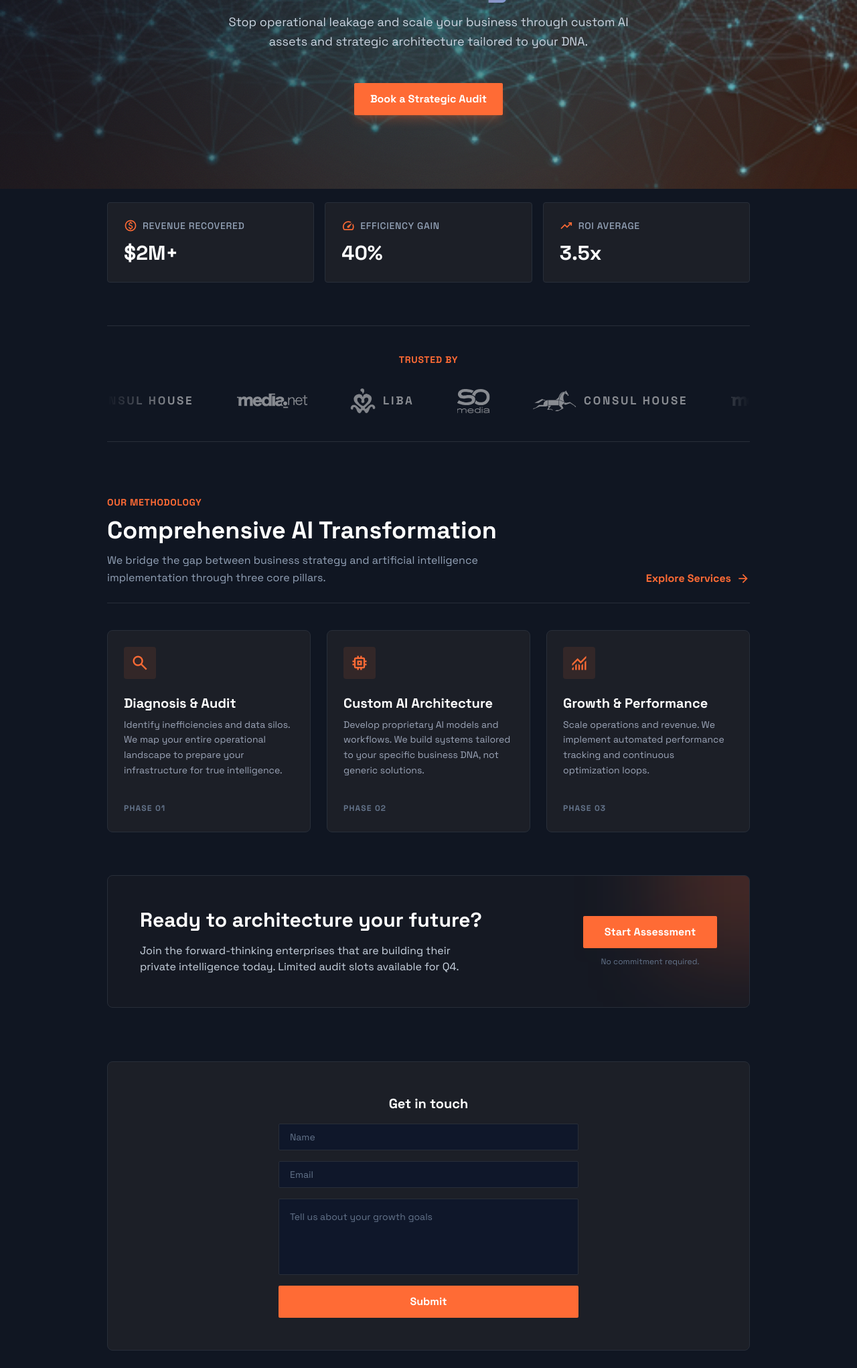
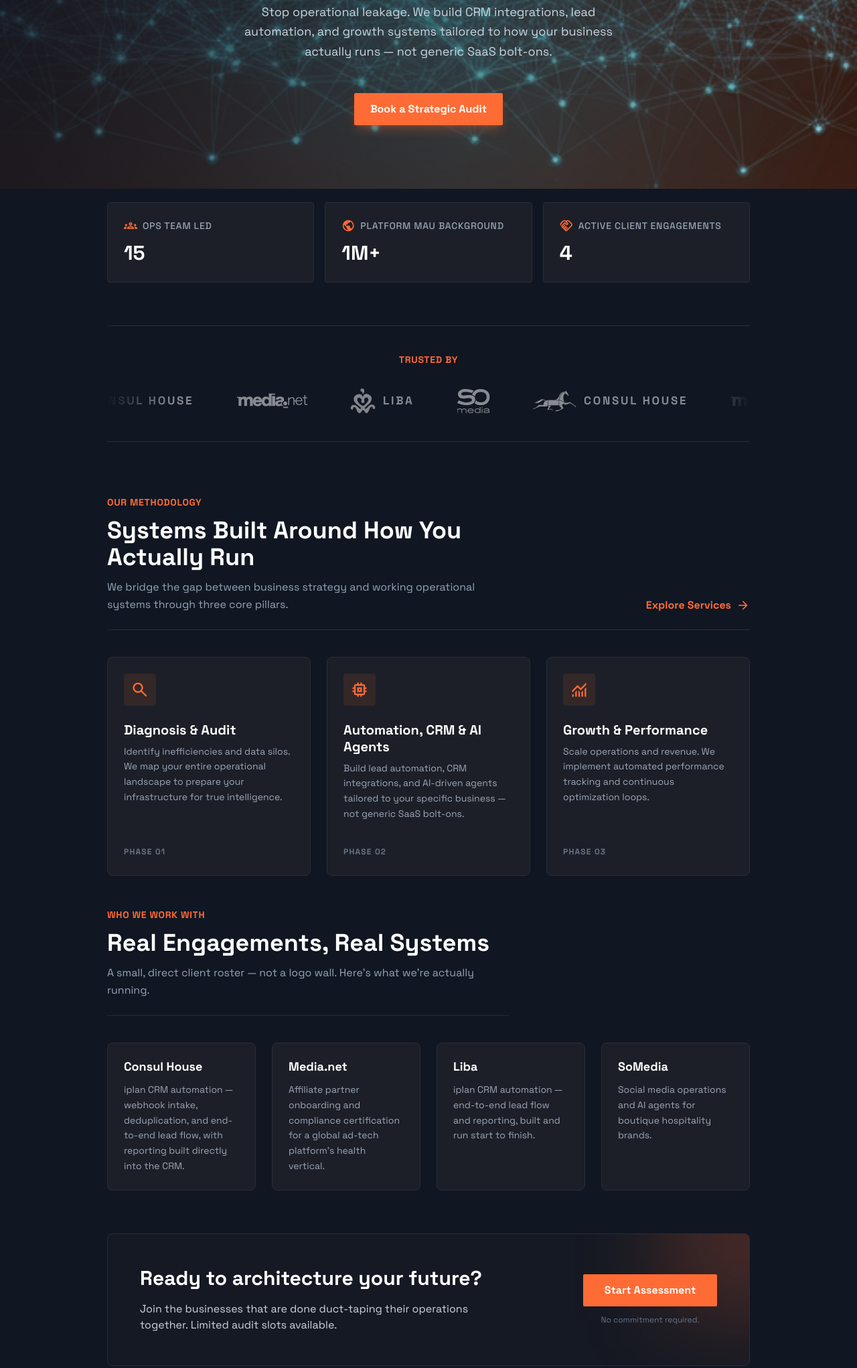
Before and after one commit to 22syn/xsheva-website, a website built with Vite: page xsheva/index.html in a window 1280 px wide. Shown: the part 351-2394 px from the top of the page at 67% size. Built offline with nearby package versions, Linux system fonts and the light colour scheme; some packages are replaced by stand-ins of ours; no server answers.

Commit message:
feat: reposition messaging from "AI architecture" to operational systems
Repositions the page around what the business actually delivers — CRM
integrations, lead automation, and growth systems — instead of abstract
"Strategic AI Architecture" language. Covers title, meta description,
keywords, OG tags, hero copy, methodology headings, and the CTA banner.

Replaces the three unverifiable headline stats with figures backed by
documented experience:

  Revenue Recovered  $2M+  ->  Ops Team Led                15
  Efficiency Gain    40%   ->  Platform MAU Background     1M+
  ROI Average        3.5x  ->  Active Client Engagements   4

Adds a "Who We Work With" section describing each engagement, and a
Clients link in the header nav.

Co-Authored-By: Claude Opus 5 <noreply@anthropic.com>

```diff
--- a/xsheva/index.html
+++ b/xsheva/index.html
@@ -3,12 +3,12 @@
 <head>
   <meta charset="utf-8">
   <meta content="width=device-width, initial-scale=1.0" name="viewport">
-  <meta name="description" content="XSHEVA: Build Your Private Business Intelligence. Strategic AI architecture tailored to your DNA. Precision-targeted lead generation.">
-  <meta name="keywords" content="AI architecture, business intelligence, lead generation, growth architecture, B2B, US market">
-  <meta property="og:title" content="XSHEVA: Strategic AI Architecture">
-  <meta property="og:description" content="Stop operational leakage and scale your business through custom AI assets and strategic architecture tailored to your DNA.">
+  <meta name="description" content="XSHEVA: CRM, automation, and growth systems built around how your business actually runs. Lead automation, CRM integration, and compliance consulting for operators who need it working, not theorized.">
+  <meta name="keywords" content="CRM systems, business automation, lead automation, affiliate marketing, compliance consulting, growth systems, B2B, US market">
+  <meta property="og:title" content="XSHEVA: CRM, Automation & Growth Systems">
+  <meta property="og:description" content="Stop operational leakage. We build CRM integrations, lead automation, and growth systems tailored to your business — not generic SaaS bolt-ons.">
   <meta property="og:type" content="website">
-  <title>XSHEVA: Strategic AI Architecture | Build Your Private Business Intelligence</title>
+  <title>XSHEVA: CRM, Automation & Growth Systems | Build Your Private Business Intelligence</title>
   <link rel="preconnect" href="https://fonts.googleapis.com">
   <link rel="preconnect" href="https://fonts.gstatic.com" crossorigin>
   <link href="https://fonts.googleapis.com/css2?family=Space+Grotesk:wght@300;400;500;600;700&display=swap" rel="stylesheet">
@@ -142,6 +142,7 @@
         <div class="hidden lg:flex flex-1 justify-end gap-8 items-center">
           <nav class="flex items-center gap-8">
             <a class="text-slate-600 dark:text-slate-300 hover:text-primary dark:hover:text-primary text-sm font-medium transition-colors" href="#methodology">Services</a>
+            <a class="text-slate-600 dark:text-slate-300 hover:text-primary dark:hover:text-primary text-sm font-medium transition-colors" href="#clients">Clients</a>
             <a class="text-slate-600 dark:text-slate-300 hover:text-primary dark:hover:text-primary text-sm font-medium transition-colors" href="#contact-form">Contact</a>
           </nav>
           <a href="#contact-form" class="flex min-w-[84px] cursor-pointer items-center justify-center overflow-hidden rounded bg-primary text-white text-sm font-bold h-10 px-5 hover:bg-primary/90 transition-colors">
@@ -159,14 +160,14 @@
         <div class="relative z-10 flex flex-col gap-4 text-center max-w-[720px]">
           <div class="inline-flex items-center justify-center gap-2 self-center rounded-full bg-primary/10 border border-primary/20 px-3 py-1 mb-2">
             <span class="size-2 rounded-full bg-primary animate-pulse"></span>
-            <span class="text-primary text-xs font-bold uppercase tracking-wide">Strategic AI Architecture</span>
+            <span class="text-primary text-xs font-bold uppercase tracking-wide">CRM, Automation &amp; Growth Systems</span>
           </div>
 <h1 class="text-slate-900 dark:text-white text-4xl font-black leading-tight tracking-[-0.02em] sm:text-5xl md:text-6xl drop-shadow-sm">
                     Unlock Your Private <br class="hidden sm:block">
                     <span class="text-transparent bg-clip-text bg-gradient-to-r from-primary to-blue-400">Growth Engine</span>
                   </h1>
           <p class="text-slate-600 dark:text-slate-300 text-lg font-normal leading-relaxed max-w-[600px] mx-auto">
-            Stop operational leakage and scale your business through custom AI assets and strategic architecture tailored to your DNA.
+            Stop operational leakage. We build CRM integrations, lead automation, and growth systems tailored to how your business actually runs — not generic SaaS bolt-ons.
           </p>
         </div>
         <div class="relative z-10 flex flex-col sm:flex-row gap-4 mt-4 w-full max-w-[720px] justify-center">
@@ -182,24 +183,24 @@
           <div class="flex flex-wrap gap-4 mb-16">
             <div class="flex min-w-[158px] flex-1 flex-col gap-2 rounded-lg p-6 border border-slate-200 dark:border-[#282e39] bg-white dark:bg-[#1c1f27] hover:border-primary/50 transition-colors">
               <div class="flex items-center gap-2 text-primary mb-1">
-                <span class="material-symbols-outlined text-[20px]">monetization_on</span>
-                <p class="text-slate-500 dark:text-slate-400 text-sm font-medium uppercase tracking-wider">Revenue Recovered</p>
+                <span class="material-symbols-outlined text-[20px]">groups</span>
+                <p class="text-slate-500 dark:text-slate-400 text-sm font-medium uppercase tracking-wider">Ops Team Led</p>
               </div>
-              <p class="text-slate-900 dark:text-white text-3xl font-bold leading-tight">$2M+</p>
+              <p class="text-slate-900 dark:text-white text-3xl font-bold leading-tight">15</p>
             </div>
             <div class="flex min-w-[158px] flex-1 flex-col gap-2 rounded-lg p-6 border border-slate-200 dark:border-[#282e39] bg-white dark:bg-[#1c1f27] hover:border-primary/50 transition-colors">
               <div class="flex items-center gap-2 text-primary mb-1">
-                <span class="material-symbols-outlined text-[20px]">speed</span>
-                <p class="text-slate-500 dark:text-slate-400 text-sm font-medium uppercase tracking-wider">Efficiency Gain</p>
+                <span class="material-symbols-outlined text-[20px]">public</span>
+                <p class="text-slate-500 dark:text-slate-400 text-sm font-medium uppercase tracking-wider">Platform MAU Background</p>
               </div>
-              <p class="text-slate-900 dark:text-white text-3xl font-bold leading-tight">40%</p>
+              <p class="text-slate-900 dark:text-white text-3xl font-bold leading-tight">1M+</p>
             </div>
             <div class="flex min-w-[158px] flex-1 flex-col gap-2 rounded-lg p-6 border border-slate-200 dark:border-[#282e39] bg-white dark:bg-[#1c1f27] hover:border-primary/50 transition-colors">
               <div class="flex items-center gap-2 text-primary mb-1">
-                <span class="material-symbols-outlined text-[20px]">trending_up</span>
-                <p class="text-slate-500 dark:text-slate-400 text-sm font-medium uppercase tracking-wider">ROI Average</p>
+                <span class="material-symbols-outlined text-[20px]">handshake</span>
+                <p class="text-slate-500 dark:text-slate-400 text-sm font-medium uppercase tracking-wider">Active Client Engagements</p>
               </div>
-              <p class="text-slate-900 dark:text-white text-3xl font-bold leading-tight">3.5x</p>
+              <p class="text-slate-900 dark:text-white text-3xl font-bold leading-tight">4</p>
             </div>
           </div>
 
@@ -256,10 +257,10 @@
               <div class="flex flex-col gap-3 max-w-[600px]">
                 <h2 class="text-primary text-sm font-bold uppercase tracking-wider">Our Methodology</h2>
                 <h3 class="text-slate-900 dark:text-white text-3xl font-bold leading-tight md:text-4xl">
-                  Comprehensive AI Transformation
+                  Systems Built Around How You Actually Run
                 </h3>
                 <p class="text-slate-600 dark:text-slate-400 text-base font-normal leading-relaxed">
-                  We bridge the gap between business strategy and artificial intelligence implementation through three core pillars.
+                  We bridge the gap between business strategy and working operational systems through three core pillars.
                 </p>
               </div>
               <a href="#contact-form" class="flex items-center gap-2 text-primary font-bold hover:text-primary/80 transition-colors whitespace-nowrap">
@@ -287,9 +288,9 @@
                   <span class="material-symbols-outlined text-[28px]">memory</span>
                 </div>
                 <div class="flex flex-col gap-2 mt-2">
-                  <h4 class="text-slate-900 dark:text-white text-xl font-bold leading-tight">Custom AI Architecture</h4>
+                  <h4 class="text-slate-900 dark:text-white text-xl font-bold leading-tight">Automation, CRM &amp; AI Agents</h4>
                   <p class="text-slate-500 dark:text-[#9da6b9] text-sm font-normal leading-relaxed">
-                    Develop proprietary AI models and workflows. We build systems tailored to your specific business DNA, not generic solutions.
+                    Build lead automation, CRM integrations, and AI-driven agents tailored to your specific business — not generic SaaS bolt-ons.
                   </p>
                 </div>
                 <div class="mt-auto pt-4">
@@ -313,6 +314,45 @@
             </div>
           </div>
 
+          <!-- Clients Section -->
+          <div id="clients" class="flex flex-col gap-10 py-4 mt-4 scroll-mt-8">
+            <div class="flex flex-col gap-3 max-w-[600px] border-b border-slate-200 dark:border-[#282e39] pb-6">
+              <h2 class="text-primary text-sm font-bold uppercase tracking-wider">Who We Work With</h2>
+              <h3 class="text-slate-900 dark:text-white text-3xl font-bold leading-tight md:text-4xl">
+                Real Engagements, Real Systems
+              </h3>
+              <p class="text-slate-600 dark:text-slate-400 text-base font-normal leading-relaxed">
+                A small, direct client roster — not a logo wall. Here's what we're actually running.
+              </p>
+            </div>
+            <div class="grid grid-cols-1 sm:grid-cols-2 md:grid-cols-4 gap-6">
+              <div class="flex flex-col gap-3 rounded-xl border border-slate-200 dark:border-[#282e39] bg-white dark:bg-[#1c1f27] p-6">
+                <h4 class="text-slate-900 dark:text-white text-lg font-bold leading-tight">Consul House</h4>
+                <p class="text-slate-500 dark:text-[#9da6b9] text-sm font-normal leading-relaxed">
+                  iplan CRM automation — webhook intake, deduplication, and end-to-end lead flow, with reporting built directly into the CRM.
+                </p>
+              </div>
+              <div class="flex flex-col gap-3 rounded-xl border border-slate-200 dark:border-[#282e39] bg-white dark:bg-[#1c1f27] p-6">
+                <h4 class="text-slate-900 dark:text-white text-lg font-bold leading-tight">Media.net</h4>
+                <p class="text-slate-500 dark:text-[#9da6b9] text-sm font-normal leading-relaxed">
+                  Affiliate partner onboarding and compliance certification for a global ad-tech platform's health vertical.
+                </p>
+              </div>
+              <div class="flex flex-col gap-3 rounded-xl border border-slate-200 dark:border-[#282e39] bg-white dark:bg-[#1c1f27] p-6">
+                <h4 class="text-slate-900 dark:text-white text-lg font-bold leading-tight">Liba</h4>
+                <p class="text-slate-500 dark:text-[#9da6b9] text-sm font-normal leading-relaxed">
+                  iplan CRM automation — end-to-end lead flow and reporting, built and run start to finish.
+                </p>
+              </div>
+              <div class="flex flex-col gap-3 rounded-xl border border-slate-200 dark:border-[#282e39] bg-white dark:bg-[#1c1f27] p-6">
+                <h4 class="text-slate-900 dark:text-white text-lg font-bold leading-tight">SoMedia</h4>
+                <p class="text-slate-500 dark:text-[#9da6b9] text-sm font-normal leading-relaxed">
+                  Social media operations and AI agents for boutique hospitality brands.
+                </p>
+              </div>
+            </div>
+          </div>
+
           <!-- Call to Action Banner -->
           <div id="contact" class="mt-12 mb-20 scroll-mt-8">
             <div class="rounded-xl bg-slate-900 dark:bg-[#151923] border border-slate-200 dark:border-[#282e39] p-8 md:p-12 relative overflow-hidden">
@@ -321,7 +361,7 @@
                 <div class="flex flex-col gap-4 max-w-lg">
                   <h3 class="text-white text-2xl md:text-3xl font-bold">Ready to architecture your future?</h3>
                   <p class="text-slate-300 text-base">
-                    Join the forward-thinking enterprises that are building their private intelligence today. Limited audit slots available for Q4.
+                    Join the businesses that are done duct-taping their operations together. Limited audit slots available.
                   </p>
                 </div>
                 <div class="flex flex-col gap-3 min-w-[200px]">
```
